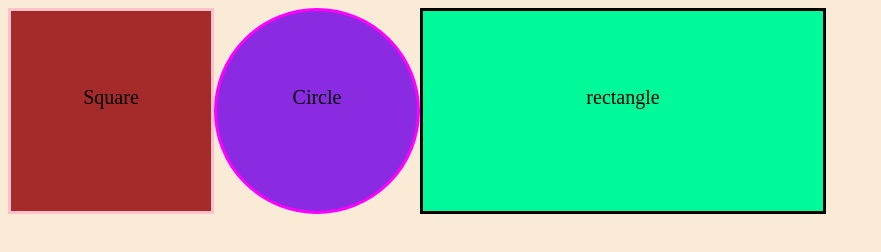
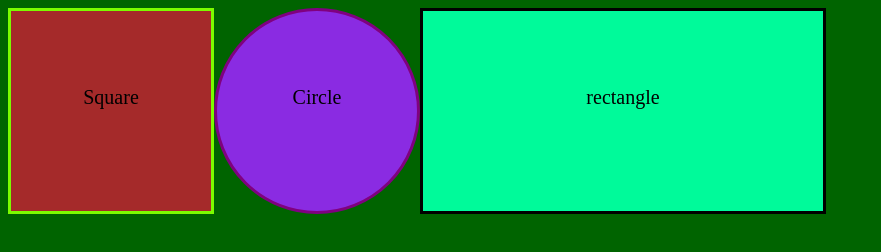
Before and after one commit to MadalinaVersin/myappsample, a plain HTML site: page index.html in a window 1280 px wide. Shown: the whole page, without its empty margins (0-881 px from the left). Drawn offline with Linux system fonts and the light colour scheme.

Commit message:
add crazy color

```diff
--- a/style.css
+++ b/style.css
@@ -1,5 +1,5 @@
 body {
-    background-color: antiquewhite;
+    background-color: darkgreen;
     align-items: center;
 }
 
@@ -10,7 +10,7 @@ body {
 #square {
     height: 200px;
     width: 200px;
-    border: 3px pink solid;
+    border: 3px lawngreen solid;
     background-color: brown;
     text-align: center;
 }
@@ -18,7 +18,7 @@ body {
 #circle{
     height: 200px;
     width:200px;
-    border: 3px magenta solid;
+    border: 3px purple solid;
     border-radius: 50%;
     background-color: blueviolet;
     text-align: center;
```
